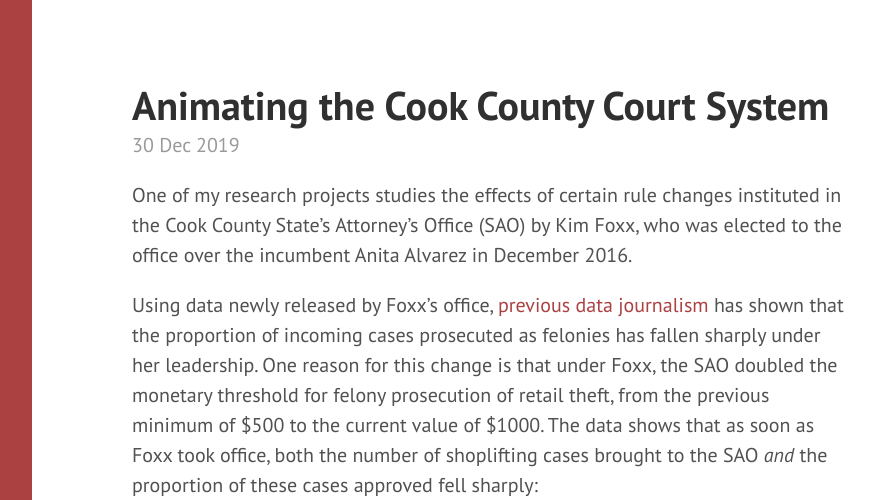
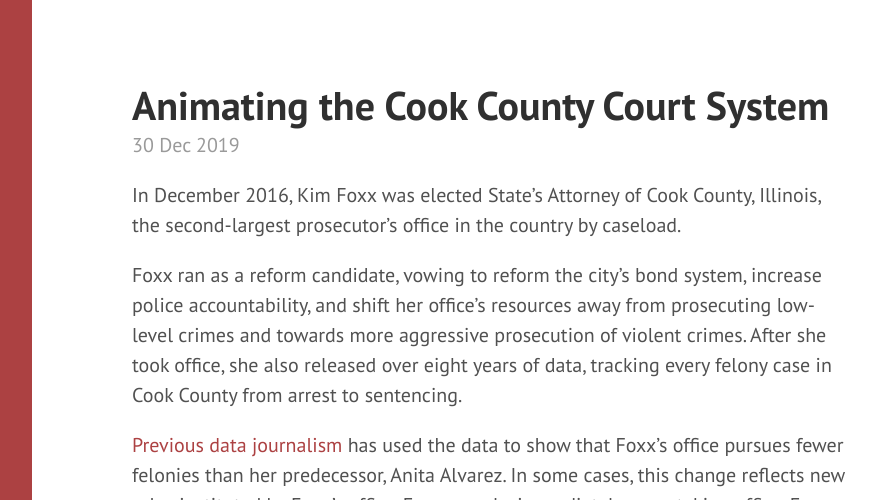
Before and after one commit to michaelgalperin/git_website_old, a Jekyll site: the page built from _posts/2019-12-30-chicago-crime.md, in a window 1280 px wide and 1400 px high, cut to the strip 0-500 px from the top of the window. Shown: the whole strip, without its empty margins (328-1204 px from the left). Built offline with Jekyll 4.4.1, drawn with Linux system fonts in a browser that asks for light colours; Markdown is read by kramdown in place of the engine named in the settings; some of the changed text lies outside the part shown.

Commit message:
updated crime post

```diff
--- a/_posts/2019-12-30-chicago-crime.md
+++ b/_posts/2019-12-30-chicago-crime.md
@@ -3,20 +3,28 @@
 title: Animating the Cook County Court System
 ---
 
-One of my research projects studies the effects of certain rule changes instituted in the Cook County State's Attorney's Office (SAO) by Kim Foxx, who was elected to the office over the incumbent Anita Alvarez in December 2016.
+In December 2016, Kim Foxx was elected State's Attorney of Cook County, Illinois, the second-largest prosecutor's office in the country by caseload.
 
-Using data newly released by Foxx's office, [previous data journalism](https://pudding.cool/2019/10/prosecutors/) has shown that the proportion of incoming cases prosecuted as felonies has fallen sharply under her leadership. One reason for this change is that under Foxx, the SAO doubled the monetary threshold for felony prosecution of retail theft, from the previous minimum of $500 to the current value of $1000. The data shows that as soon as Foxx took office, both the number of shoplifting cases brought to the SAO *and* the proportion of these cases approved fell sharply:
+Foxx ran as a reform candidate, vowing to reform the city's bond system, increase police accountability, and shift her office's resources away from prosecuting low-level crimes and towards more aggressive prosecution of violent crimes. After she took office, she also released over eight years of data, tracking every felony case in Cook County from arrest to sentencing.
+
+[Previous data journalism](https://pudding.cool/2019/10/prosecutors/) has used the data to show that Foxx's office pursues fewer felonies than her predecessor, Anita Alvarez. In some cases, this change reflects new rules instituted by Foxx's office. For example, immediately upon taking office, Foxx doubled the monetary threshold for felony prosecution of retail theft in Cook County. The data shows that the proportion of shoplifting cases approved as felonies fell sharply:
 
 ![timeseries](https://i.ibb.co/mzSz8xK/shoplifting-ratio.png){:class="img-responsive"}
 
-The data is special for another reason: it's one of the first widely available criminal justice datasets to follow cases over the entire life of the case, from arrest to sentencing. This is a big deal - public data on the criminal justice system [is notoriously spotty](https://www.theatlantic.com/politics/archive/2015/05/what-we-dont-know-about-mass-incarceration/394520/). The existing datasets usually only provide a snapshot of one component of the system, such as sentencing. But decisions made earlier in the criminal justice process, such as the charges filed, can dramatically affect sentencing outcomes at the end - for example, research has shown that [most of the racial disparity in federal criminal sentences stems from prosecutors' decisions to charge black defendants with harsher crimes](https://repository.law.umich.edu/cgi/viewcontent.cgi?article=2413&context=articles), *not* solely from discrimination by judges.
+The data is special for another reason: it's one of the first widely available criminal justice datasets to follow cases over the entire life of the case, from arrest to sentencing. This is a big deal - public data on the criminal justice system [is notoriously spotty](https://www.theatlantic.com/politics/archive/2015/05/what-we-dont-know-about-mass-incarceration/394520/).
 
-Here is a link to the visualization: [https://bl.ocks.org/michaelgalperin/880866ec6a8027517c504ec171dfab1e](https://bl.ocks.org/michaelgalperin/raw/880866ec6a8027517c504ec171dfab1e/)
+Existing datasets usually only provide a snapshot of one component of the system, such as sentencing. But decisions made earlier in the criminal justice process, such as the charges filed, can dramatically affect sentencing outcomes at the end - for example, [research](https://repository.law.umich.edu/cgi/viewcontent.cgi?article=2413&context=articles) has shown that [most of the racial disparity in federal criminal sentences stems from *prosecutors'* decisions to charge black defendants with harsher crimes, not solely from discrimination by judges.
+
+I used the data to visualize the evolution of one case outcome over a case's lifespan: the felony class of a case. The class of a felony, which affects minimum standards for punishment if a defendant is found guilty, is recorded *twice* in the data: once at "initiation", when a case is brought in to the State's Attorney's Office for Felony Review, and once at disposition, when a decision is reached. The process between these two points can take years, and can have huge consequences for defendants' lives. For example, [journalists](https://www.theatlantic.com/magazine/archive/2017/09/innocence-is-irrelevant/534171/) and [academics](https://digitalcommons.law.yale.edu/cgi/viewcontent.cgi?article=7446&context=ylj) alike have argued that guilty pleas, the method of resolution of over 95 percent of cases, can threaten justice. The risk of losing a case that goes to trial can encourage innocent defendants to plea guilty to low-level offenses rather than expend the time, money, and risk required to argue against a more serious charge in court.
+
+The visualization shows that the felony class of a case is often downgraded over a case's life. It also gives an idea of the relative amount of time it takes to resolve cases of various classes (surprise: murders take the longest to resolve).
+
+Here is a link to the visualization: [https://bl.ocks.org/michaelgalperin/880866ec6a8027517c504ec171dfab1e](https://bl.ocks.org/michaelgalperin/880866ec6a8027517c504ec171dfab1e)
 
 <div id='graph'></div>
 
 Visualization to-dos:
-- Embed d3 into this jekyll post instead of linking to an external URL (lame).
+- Embed javascript into this jekyll post instead of linking to an external URL (lame).
 - Use repl `mix` to change point colors as they reclassify.
 - Add delineating line for misdemeanors in between Class 4 and Class A.
 - Make separate visualizations showing Class M felonies, Class X felonies, etc.
```
